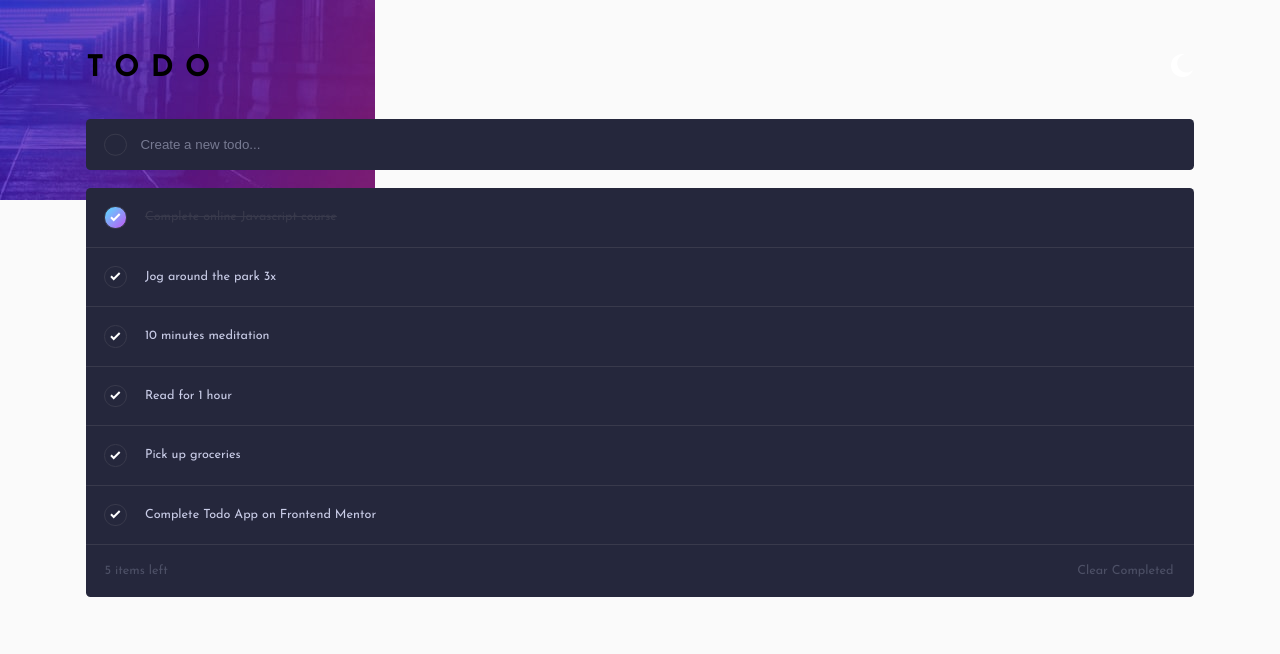
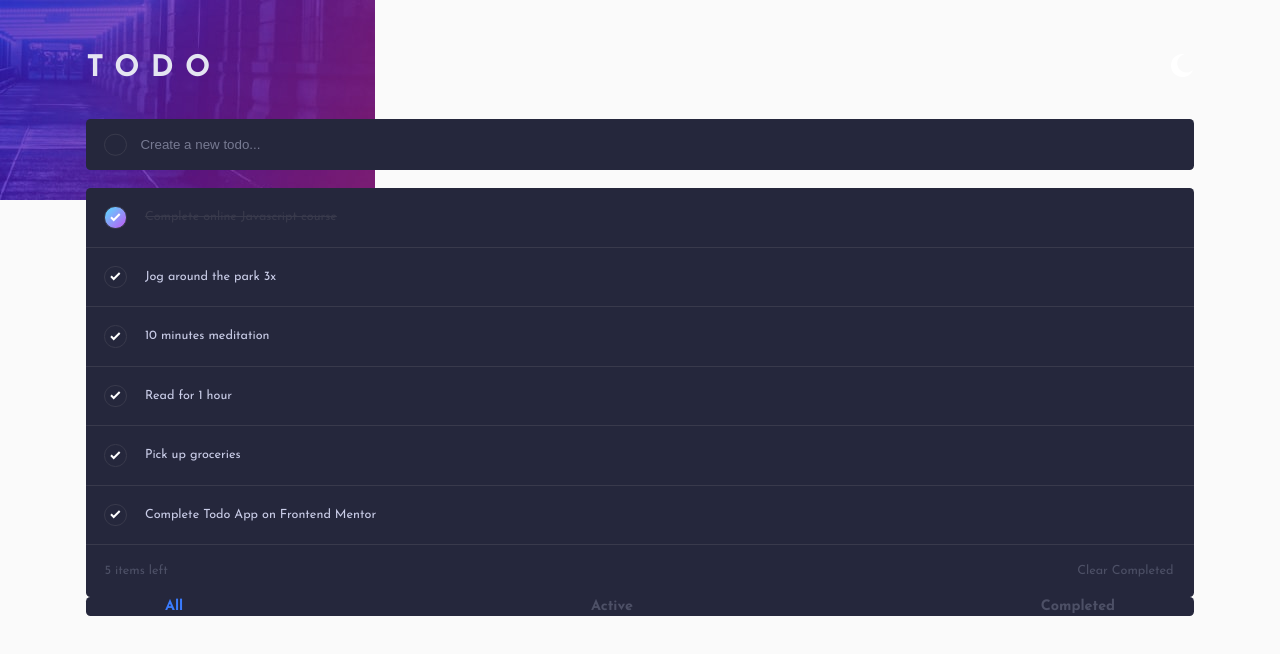
Before and after one commit to erelropeta/fem-todo-app-main, a React (Vite) app: page / in a window 1280 px wide. Shown: the top 654 px of the page. Built offline with nearby package versions, Linux system fonts and the light colour scheme.

Commit message:
feat: display filtered todo list

```diff
--- a/src/App.jsx
+++ b/src/App.jsx
@@ -2,6 +2,7 @@ import { useEffect, useState } from 'react';
 import Header from './components/Header';
 import NewTodoForm from './components/NewTodoForm';
 import TodoList from './components/TodoList';
+import TodoFilter from './components/TodoFilter';
 
 function App() {
   const prefersDark = window.matchMedia('(prefers-color-scheme: dark)').matches;
@@ -39,8 +40,10 @@ function App() {
       isComplete: false,
     },
   ]);
+  const [filteredTodos, setFilteredTodos] = useState(todoList);
   const [newTodo, setNewTodo] = useState('');
   const [activeCount, setActiveCount] = useState(todoList.length);
+  const [filterBy, setFilterBy] = useState('all');
 
   window
     .matchMedia('(prefers-color-scheme: dark)')
@@ -114,9 +117,19 @@ function App() {
   }, [darkTheme]);
 
   useEffect(() => {
+    let filteredTodoList = todoList;
+
+    if (filterBy == 'active') {
+      filteredTodoList = todoList.filter((todo) => !todo.isComplete);
+    }
+
+    if (filterBy == 'completed') {
+      filteredTodoList = todoList.filter((todo) => todo.isComplete);
+    }
+
     setActiveCount(countActive(todoList));
-    console.log(todoList);
-  }, [todoList]);
+    setFilteredTodos(filteredTodoList);
+  }, [todoList, filterBy]);
 
   return (
     <div className="app">
@@ -128,12 +141,14 @@ function App() {
           setNewTodo={setNewTodo}
         />
         <TodoList
-          todoList={todoList}
+          filteredTodos={filteredTodos}
           handleStatusChange={handleStatusChange}
           deleteTodo={deleteTodo}
           activeCount={activeCount}
           handleClearCompleted={handleClearCompleted}
+          filterBy={filterBy}
         />
+        <TodoFilter filterBy={filterBy} setFilterBy={setFilterBy} />
       </main>
     </div>
   );
--- /dev/null
+++ b/src/components/TodoFilter.jsx
@@ -0,0 +1,22 @@
+import './todofilter.css';
+
+import TodoFilterBtn from './TodoFilterBtn';
+
+const TodoFilter = ({ filterBy, setFilterBy }) => {
+  const filters = ['all', 'active', 'completed'];
+
+  return (
+    <div className="todo-filter">
+      {filters.map((filter, index) => (
+        <TodoFilterBtn
+          key={index}
+          filter={filter}
+          filterBy={filterBy}
+          setFilterBy={setFilterBy}
+        />
+      ))}
+    </div>
+  );
+};
+
+export default TodoFilter;
--- /dev/null
+++ b/src/components/TodoFilterBtn.jsx
@@ -0,0 +1,17 @@
+import './todofilterbtn.css';
+
+const TodoFilterBtn = ({ filter, filterBy, setFilterBy }) => {
+  let btnClassName = 'todo-filter__btn';
+
+  if (filter == filterBy) {
+    btnClassName += ' todo-filter__btn--active';
+  }
+
+  return (
+    <button className={btnClassName} onClick={() => setFilterBy(filter)}>
+      {filter}
+    </button>
+  );
+};
+
+export default TodoFilterBtn;
--- a/src/components/TodoList.jsx
+++ b/src/components/TodoList.jsx
@@ -2,7 +2,7 @@ import TodoItem from './TodoItem';
 import './todolist.css';
 
 const TodoList = ({
-  todoList,
+  filteredTodos,
   handleStatusChange,
   deleteTodo,
   activeCount,
@@ -11,7 +11,7 @@ const TodoList = ({
   return (
     <section className="c-todo__list">
       <ul className="todo__list">
-        {todoList.map((todo) => {
+        {filteredTodos.map((todo) => {
           return (
             <TodoItem
               key={todo.id}
--- /dev/null
+++ b/src/components/todofilter.css
@@ -0,0 +1,7 @@
+.todo-filter {
+  display: flex;
+  justify-content: space-between;
+  background-color: var(--clr-dt-surface);
+  border-radius: var(--br-sm);
+  padding-inline: 4.25rem;
+}
--- /dev/null
+++ b/src/components/todofilterbtn.css
@@ -0,0 +1,13 @@
+.todo-filter__btn {
+  color: var(--clr-dt-text-muted);
+  font-family: inherit;
+  font-size: 0.8rem;
+  font-weight: 700;
+  text-transform: capitalize;
+  background-color: transparent;
+  border-color: transparent;
+}
+
+.todo-filter__btn.todo-filter__btn--active {
+  color: var(--clr-bright-blue);
+}
--- a/src/index.css
+++ b/src/index.css
@@ -28,7 +28,10 @@
   --clr-dt-grayish-blue-400: hsl(234, 11%, 52%);
   --clr-dt-grayish-blue-600: hsl(233, 14%, 35%);
   --clr-dt-grayish-blue-800: hsl(237, 14%, 26%);
-  --clr-dt-text: var(-clr-dt-grayish-blue-600);
+  --clr-dt-surface: var(--clr-dt-dark-blue-400);
+  --clr-dt-text: var(--clr-dt-grayish-blue-100);
+  --clr-dt-text-muted: var(--clr-dt-grayish-blue-600);
+  --br-sm: 0.25rem;
   color-scheme: light dark;
   font-size: 18px;
 }
```
